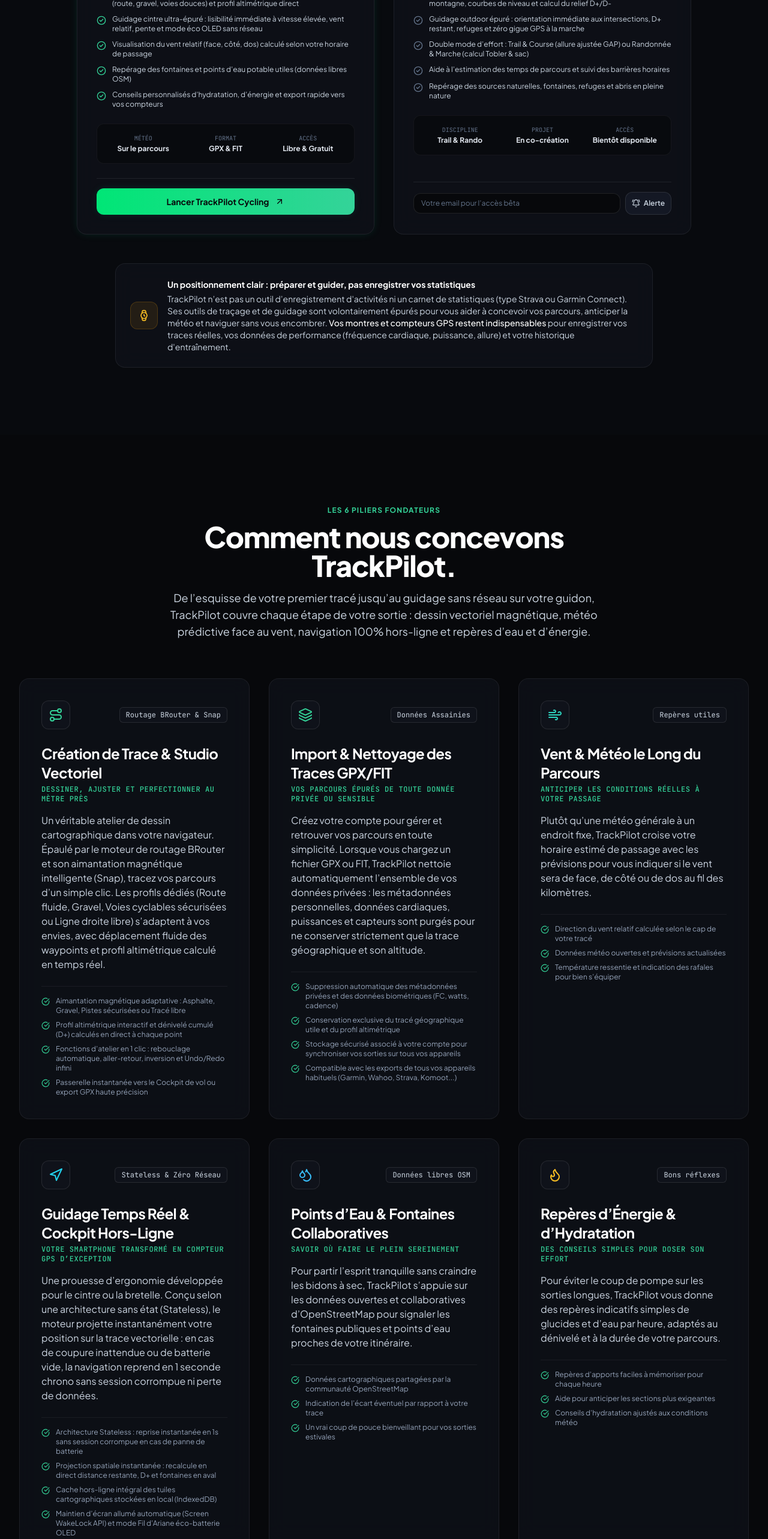
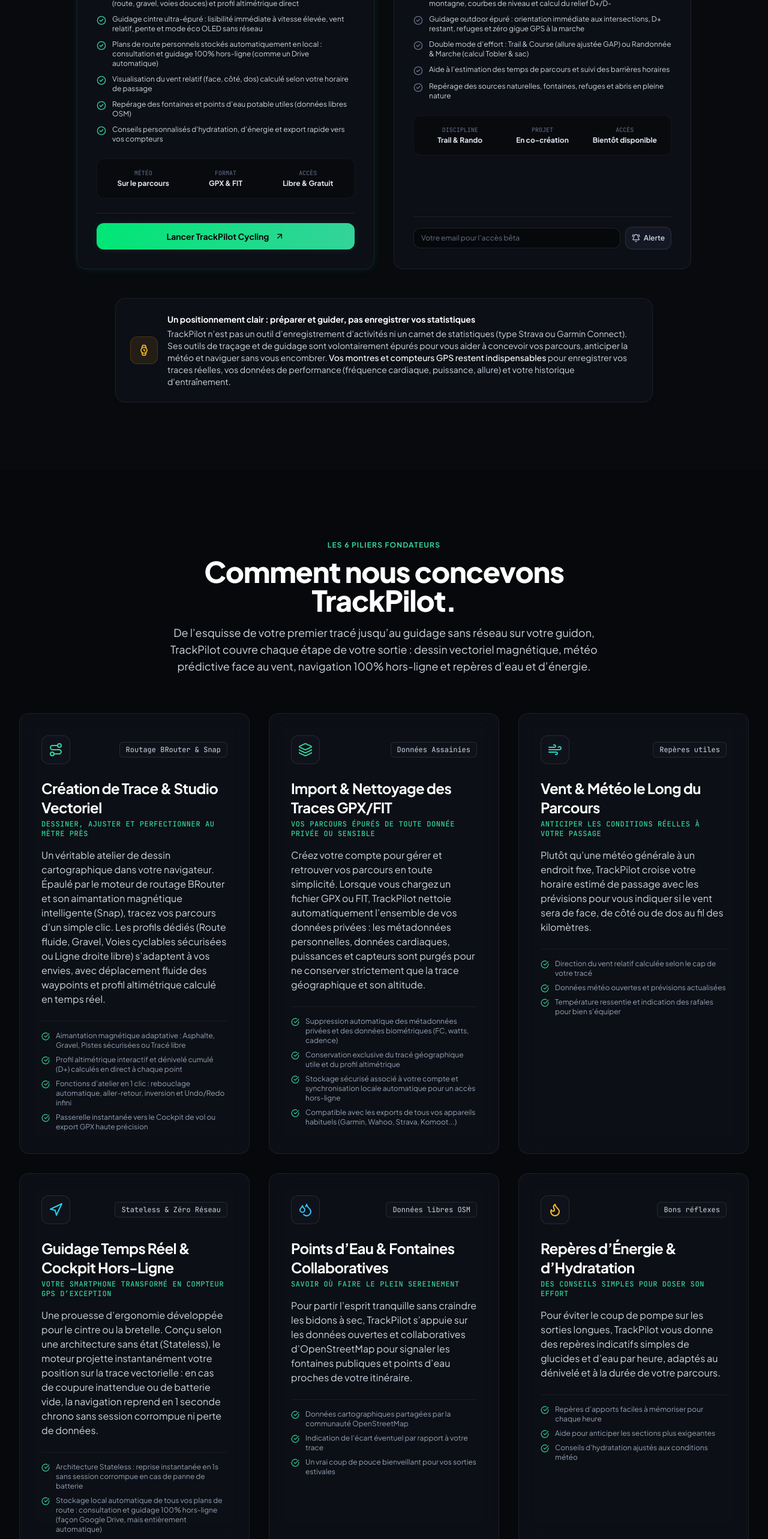
Before and after one commit to roch-manfredini/TrackPilot-Hub, a React (Vite) app: page / in a window 1280 px wide. Shown: the part 2343-4909 px from the top of the page at 60% size. Built offline with nearby package versions, Linux system fonts and the light colour scheme.

Commit message:
feat(offline): mise en valeur du stockage local automatique des plans de route hors-ligne

```diff
--- a/src/components/InstallSection.tsx
+++ b/src/components/InstallSection.tsx
@@ -33,8 +33,8 @@ export const InstallSection: React.FC = () => {
     },
     {
       icon: <WifiOff className="w-5 h-5 text-cyan-400" />,
-      title: "Plein Écran & Hors-Ligne",
-      description: "Une fois ajoutée sur votre écran d'accueil, elle s'ouvre sans barre d'adresse et continue de fonctionner même en zone blanche sans réseau."
+      title: "Plein Écran & Mode Hors-Ligne",
+      description: "Une fois ajoutée sur votre écran d'accueil, elle s'ouvre sans barre d'adresse et stocke automatiquement tous vos plans de route en local : vos parcours restent accessibles hors ligne même en zone blanche, comme un Drive mais 100% automatique."
     }
   ];
 
--- a/src/components/StatelessShowcase.tsx
+++ b/src/components/StatelessShowcase.tsx
@@ -97,6 +97,10 @@ export const StatelessShowcase: React.FC = () => {
                 <XCircle className="w-4 h-4 text-red-400 mt-0.5 shrink-0" />
                 <span><strong className="text-white font-medium">Perte du fil de guidage :</strong> la navigation tente parfois de vous renvoyer au point de départ.</span>
               </div>
+              <div className="flex items-start gap-2.5 text-xs sm:text-sm text-slate-300">
+                <XCircle className="w-4 h-4 text-red-400 mt-0.5 shrink-0" />
+                <span><strong className="text-white font-medium">Synchronisation manuelle fastidieuse :</strong> obligation de cocher chaque trace manuellement pour espérer y accéder hors-ligne.</span>
+              </div>
             </div>
           </div>
 
@@ -144,6 +148,10 @@ export const StatelessShowcase: React.FC = () => {
               <div className="flex items-start gap-2.5 text-xs sm:text-sm text-slate-300">
                 <CheckCircle2 className="w-4 h-4 text-brand-neon mt-0.5 shrink-0" />
                 <span><strong className="text-white font-medium">Filtrage intelligent de l'eau :</strong> le cockpit ignore le passé et cible immédiatement la prochaine fontaine en aval.</span>
+              </div>
+              <div className="flex items-start gap-2.5 text-xs sm:text-sm text-slate-300">
+                <CheckCircle2 className="w-4 h-4 text-brand-neon mt-0.5 shrink-0" />
+                <span><strong className="text-white font-medium">Plans de route 100% hors-ligne :</strong> vos parcours personnels sont stockés automatiquement en local (comme un Drive, mais entièrement automatique).</span>
               </div>
               <div className="flex items-start gap-2.5 text-xs sm:text-sm text-slate-300">
                 <CheckCircle2 className="w-4 h-4 text-brand-neon mt-0.5 shrink-0" />
--- a/src/data/modules.ts
+++ b/src/data/modules.ts
@@ -14,6 +14,7 @@ export const MODULES: ModuleInfo[] = [
     highlights: [
       'Studio de traçage épuré cyclisme : routage magnétique instantané (route, gravel, voies douces) et profil altimétrique direct',
       'Guidage cintre ultra-épuré : lisibilité immédiate à vitesse élevée, vent relatif, pente et mode éco OLED sans réseau',
+      'Plans de route personnels stockés automatiquement en local : consultation et guidage 100% hors-ligne (comme un Drive automatique)',
       'Visualisation du vent relatif (face, côté, dos) calculé selon votre horaire de passage',
       'Repérage des fontaines et points d’eau potable utiles (données libres OSM)',
       'Conseils personnalisés d’hydratation, d’énergie et export rapide vers vos compteurs'
@@ -74,7 +75,7 @@ export const TECH_PILLARS: TechPillar[] = [
     technicalDetails: [
       'Suppression automatique des métadonnées privées et des données biométriques (FC, watts, cadence)',
       'Conservation exclusive du tracé géographique utile et du profil altimétrique',
-      'Stockage sécurisé associé à votre compte pour synchroniser vos sorties sur tous vos appareils',
+      'Stockage sécurisé associé à votre compte et synchronisation locale automatique pour un accès hors-ligne',
       'Compatible avec les exports de tous vos appareils habituels (Garmin, Wahoo, Strava, Komoot...)'
     ]
   },
@@ -100,6 +101,7 @@ export const TECH_PILLARS: TechPillar[] = [
     badge: 'Stateless & Zéro Réseau',
     technicalDetails: [
       'Architecture Stateless : reprise instantanée en 1s sans session corrompue en cas de panne de batterie',
+      'Stockage local automatique de tous vos plans de route : consultation et guidage 100% hors-ligne (façon Google Drive, mais entièrement automatique)',
       'Projection spatiale instantanée : recalcule en direct distance restante, D+ et fontaines en aval',
       'Cache hors-ligne intégral des tuiles cartographiques stockées en local (IndexedDB)',
       'Maintien d’écran allumé automatique (Screen WakeLock API) et mode Fil d’Ariane éco-batterie OLED'
```
